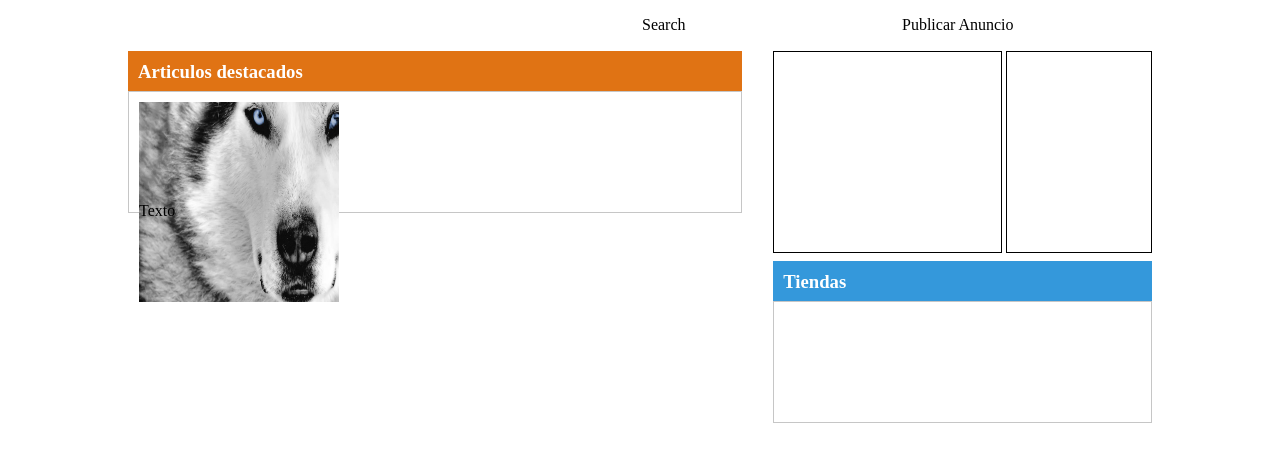
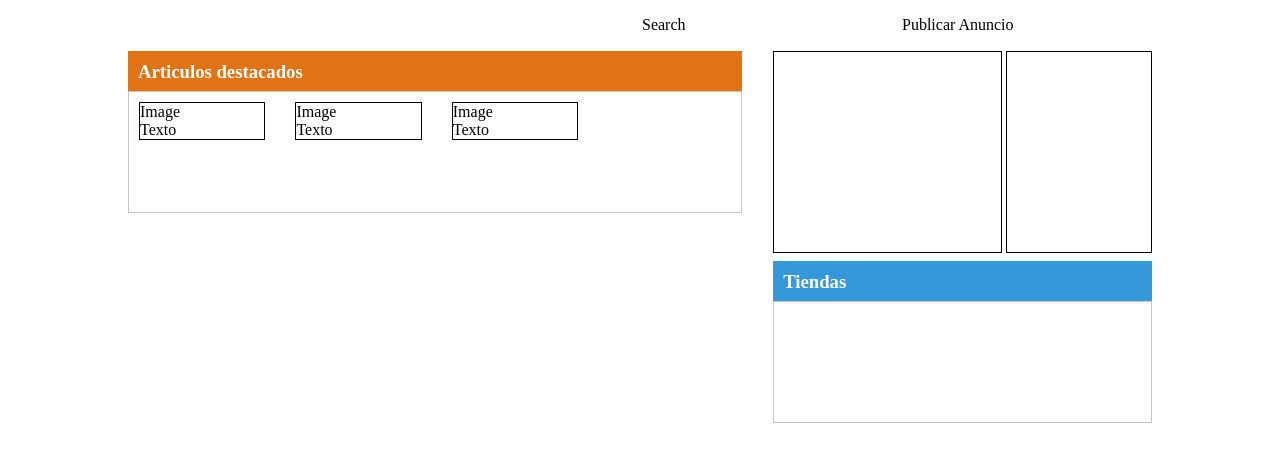
Before and after one commit to gerardocamilo/curso-css, a plain HTML site: page index.html in a window 1280 px wide. Shown: the part 54-516 px from the top of the page. Drawn offline with Linux system fonts and the light colour scheme.

Commit message:
progress so far

```diff
--- a/index.html
+++ b/index.html
@@ -33,23 +33,39 @@
 	</div>
 	<div class="content">
 		<div class="container">
-			<div class="premium-post">
+			<div class="premium-posts">
 
 				<div class="box">
 					<div class="box-header orange">
 						<h3>Articulos destacados</h3>
 					</div>
 					<div class="box-content">
-						<div class="premium-article">
-							<div class="article-image" >
-								<img src="test-img.jpg" height="200" width="200">
+						<div class="post">
+							<div class="post-image" >
+								Image<!--<img src="test-img.jpg"> -->
 							</div>
-							<div class="article-text">Texto </div>
+							<div class="post-text">Texto </div>
+						</div>
 
+						<div class="post">
+							<div class="post-image" >
+								Image<!--<img src="test-img.jpg"> -->
+							</div>
+							<div class="post-text">Texto </div>
+						</div>
+
+						<div class="post">
+							<div class="post-image" >
+								Image<!--<img src="test-img.jpg"> -->
+							</div>
+							<div class="post-text">Texto </div>
 						</div>
 
 					</div>
+
 				</div>
+
+
 
 			</div>
 			<div class="second-container">
--- a/style.css
+++ b/style.css
@@ -61,7 +61,7 @@ body {
 	width: 250px;
 	float: right;
 }
-.content > .container > .premium-post {
+.content > .container > .premium-posts {
 	width: 60%;
 	float: left;
 }
@@ -108,7 +108,23 @@ body {
 	height: 100px;
 }
 
-.box .box-content .premium-article .article-image {
-	height: 100px;
-	width: 100px;
+.box .box-content .post .post-image {
+	/*height: 100%;
+	width: 30%;
+	/*max-width:100%; */
+	/*max-height:100%;*/
 }
+
+.box .box-content .post{
+	/*height: 100%;*/
+	width: 21%;
+	border: 1px black solid;
+	float: left;
+	margin-right: 30px;
+}
+
+
+
+.box .box-content .post-text{
+	/*...............*/
+}
```
